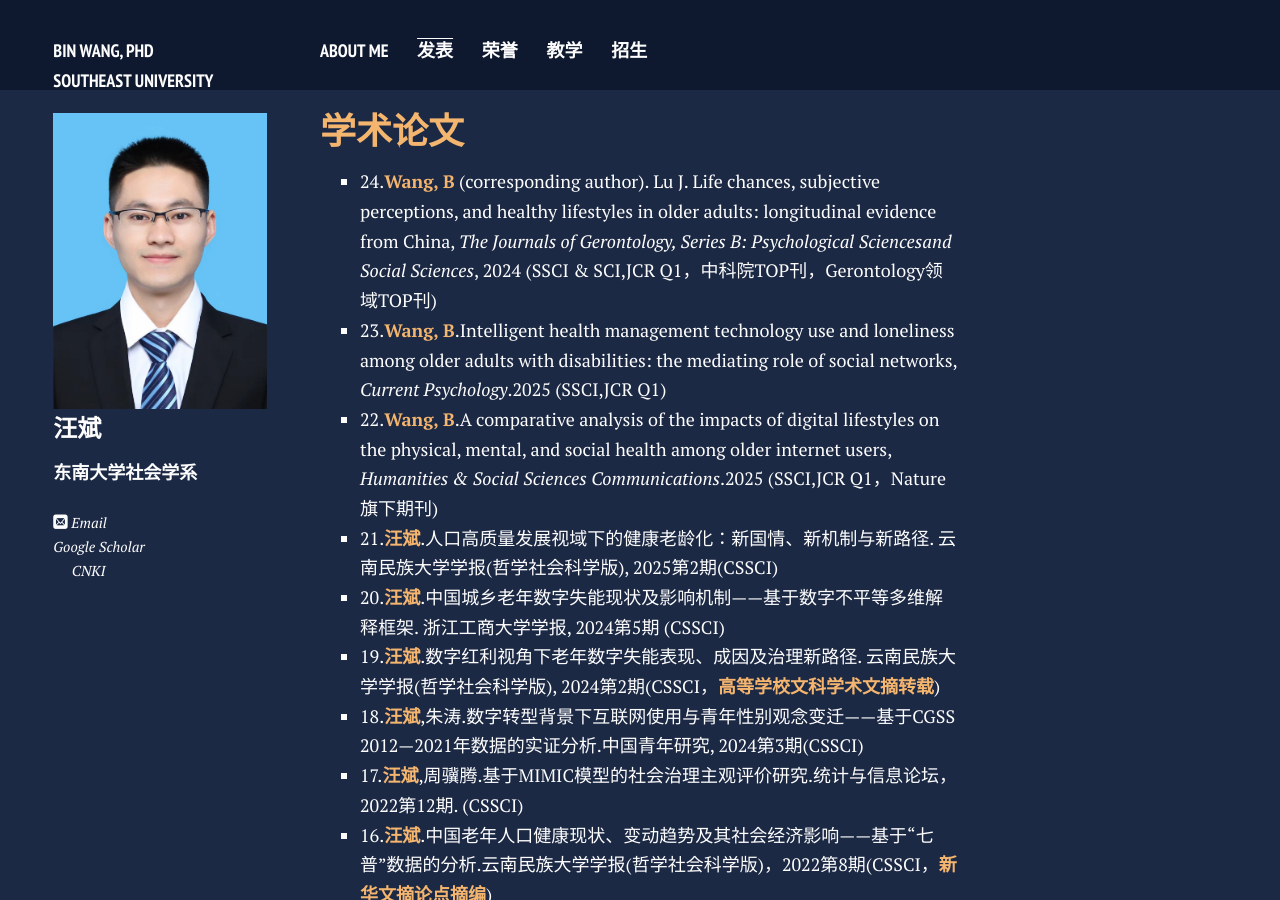
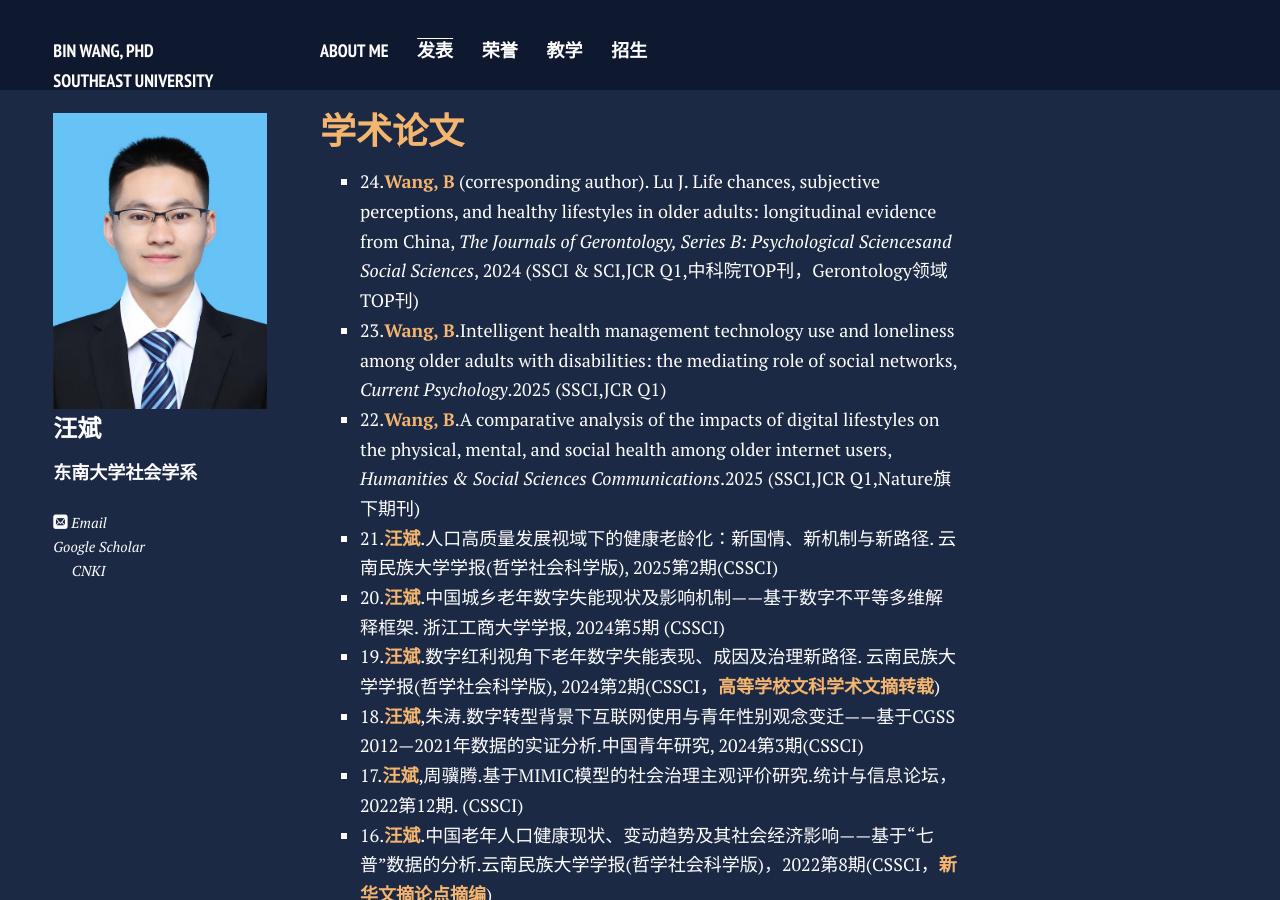
Before and after one commit to bwPhD/bwPhD.github.io, a Jekyll site: the page built from publications.md, in a window 1280 px wide and 900 px high. Built offline with Jekyll 4.4.1, drawn with Linux system fonts in a browser that asks for light colours; nearby versions of some CDN libraries; comment, search, counter and statistics services are not loaded; a style sheet for code colours, icons or effects is not loaded.

```diff
--- a/publications.md
+++ b/publications.md
@@ -5,9 +5,9 @@ title: 发表
 ---
 
 ## **学术论文**
-- 24.**Wang, B** (corresponding author). Lu J. Life chances, subjective perceptions, and healthy lifestyles in older adults: longitudinal evidence from China, *The Journals of Gerontology, Series B: Psychological Sciencesand Social Sciences*, 2024 (SSCI & SCI,JCR Q1，中科院TOP刊，Gerontology领域TOP刊)
+- 24.**Wang, B** (corresponding author). Lu J. Life chances, subjective perceptions, and healthy lifestyles in older adults: longitudinal evidence from China, *The Journals of Gerontology, Series B: Psychological Sciencesand Social Sciences*, 2024 (SSCI & SCI,JCR Q1,中科院TOP刊，Gerontology领域TOP刊)
 - 23.**Wang, B**.Intelligent health management technology use and loneliness among older adults with disabilities: the mediating role of social networks, *Current Psychology*.2025 (SSCI,JCR Q1)
-- 22.**Wang, B**.A comparative analysis of the impacts of digital lifestyles on the physical, mental, and social health among older internet users, *Humanities & Social Sciences Communications*.2025 (SSCI,JCR Q1，Nature旗下期刊)
+- 22.**Wang, B**.A comparative analysis of the impacts of digital lifestyles on the physical, mental, and social health among older internet users, *Humanities & Social Sciences Communications*.2025 (SSCI,JCR Q1,Nature旗下期刊)
 - 21.**汪斌**.人口高质量发展视域下的健康老龄化：新国情、新机制与新路径. 云南民族大学学报(哲学社会科学版), 2025第2期(CSSCI)
 - 20.**汪斌**.中国城乡老年数字失能现状及影响机制——基于数字不平等多维解释框架. 浙江工商大学学报, 2024第5期 (CSSCI)
 - 19.**汪斌**.数字红利视角下老年数字失能表现、成因及治理新路径. 云南民族大学学报(哲学社会科学版), 2024第2期(CSSCI，**高等学校文科学术文摘转载**)
```
